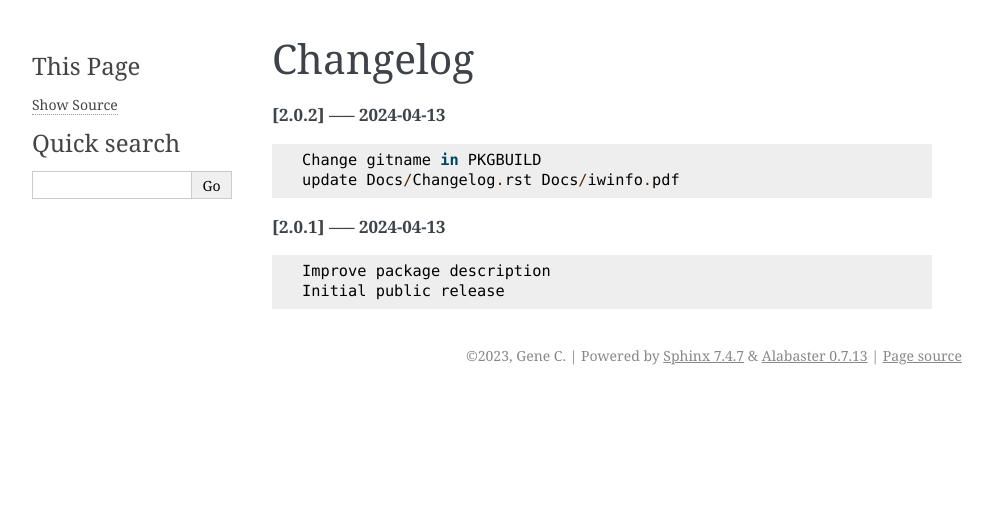
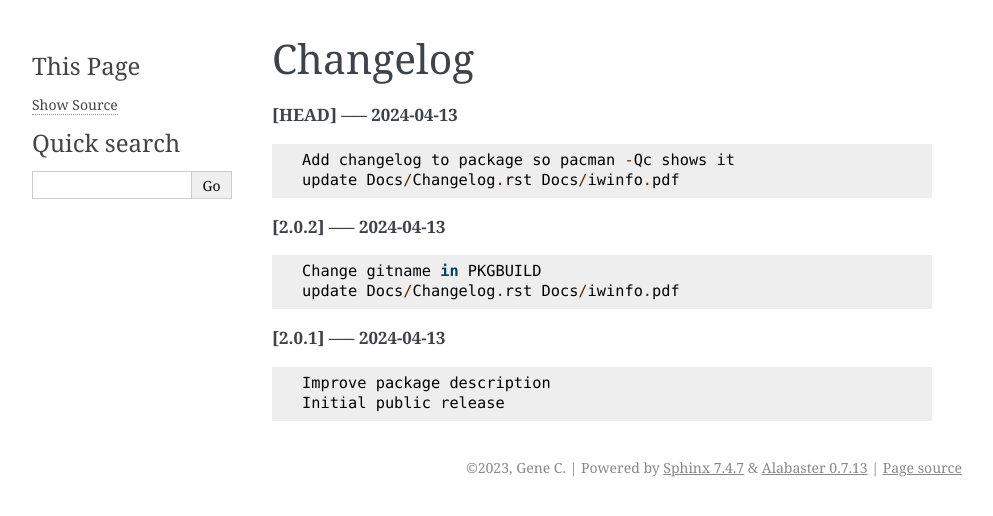
Before and after one commit to gene-git/iwinfo, a Sphinx documentation site: the page built from Docs/Changelog.rst, in a window 1280 px wide. Shown: the top 516 px of the page, without its empty margins (148-1141 px from the left). Built offline with Sphinx 7.4.7, drawn with Linux system fonts in a browser that asks for light colours; pages that are not in the unit, such as notebooks, are missing from menus.

Commit message:
update Docs/Changelog.rst Docs/iwinfo.pdf

```diff
--- a/Docs/Changelog.rst
+++ b/Docs/Changelog.rst
@@ -1,5 +1,11 @@
 Changelog
 =========
+
+**[HEAD] ----- 2024-04-13** ::
+
+	    Add changelog to package so pacman -Qc shows it
+	    update Docs/Changelog.rst Docs/iwinfo.pdf
+
 
 **[2.0.2] ----- 2024-04-13** ::
 
```
Also changed, not shown: 1 other file.
